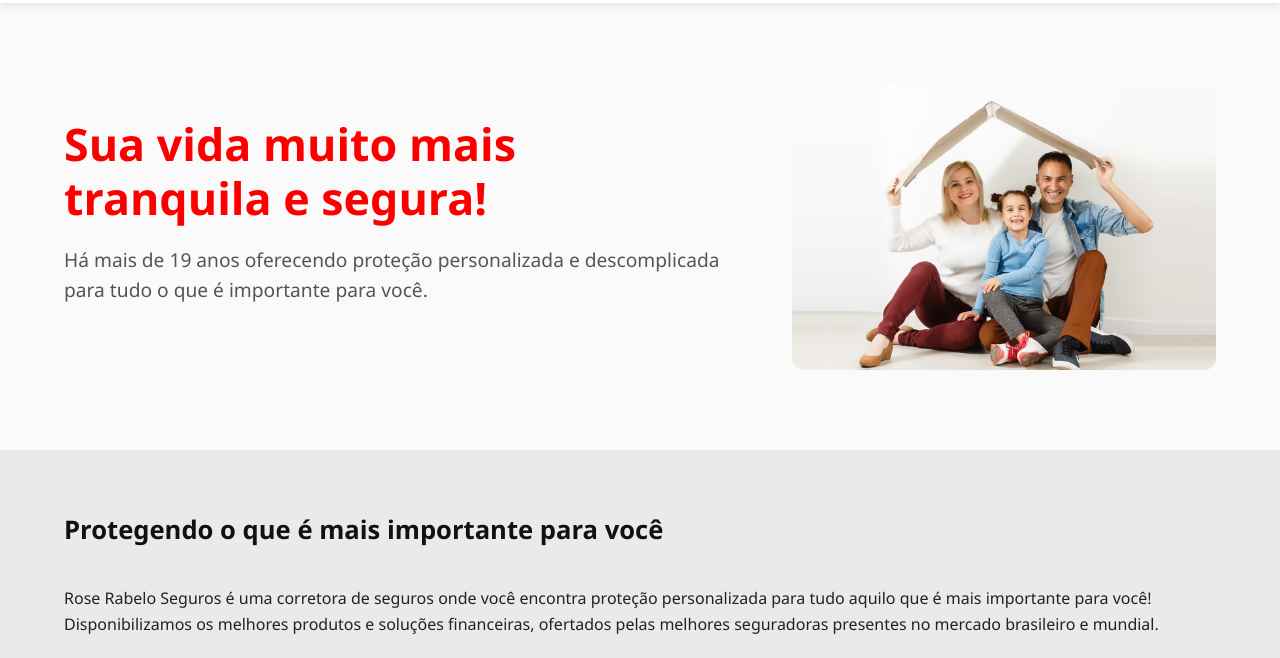
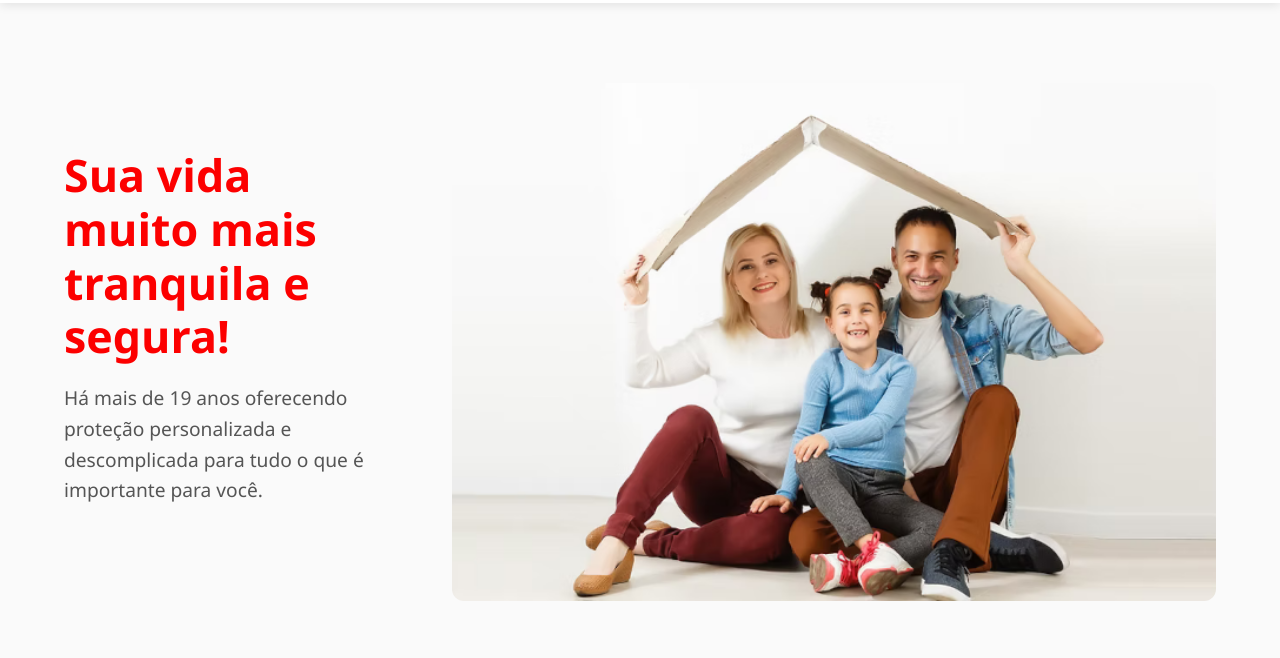
Before and after one commit to KaichCosta/lp-manutencao-rose-rabelo, a plain HTML site: page index.html in a window 1280 px wide. Shown: the part 137-795 px from the top of the page. Drawn offline with Linux system fonts and the light colour scheme.

Commit message:
adicionei imagem na secao hero

```diff
--- a/style.css
+++ b/style.css
@@ -121,6 +121,7 @@ HERO SECTION
     color: var(--cor-primaria);
     line-height: 1.2;
     margin-bottom: 20px;
+    flex: 1;
 }
 
 .hero-texto p {
@@ -129,15 +130,18 @@ HERO SECTION
     color: #555;
 }
 
-.hero-btns {
+.hero-imagem {
+    flex: 1; /* Garante que ela ocupe o mesmo espaço do texto */
     display: flex;
-    flex-direction: column;
-    gap: 15px;
+    justify-content: center; /* Centraliza a imagem se ela for menor */
+    align-items: center;
 }
 
 .hero-imagem img {
-    border-radius: 12px;
-
+    width: 100%;   /* Faz a imagem esticar para preencher o container */
+    height: auto;  /* Mantém a proporção da imagem */
+    display: block; /* Remove espaços extras abaixo da imagem */
+    border-radius: 12px; /* Opcional: mantém as bordas arredondadas */
 }
 
 /*versão Gemini / inicio vercel*/
@@ -486,6 +490,14 @@ SEÇÃO RODAPÉ CONTATO
         gap: 60px;
     }
 
+    .hero-texto {
+        flex: 0.6;
+    }
+
+    .hero-imagem {
+        flex: 1.4;
+    }
+
     .grade-servicos {
         grid-template-columns: repeat(4, 1fr);
     }
```
